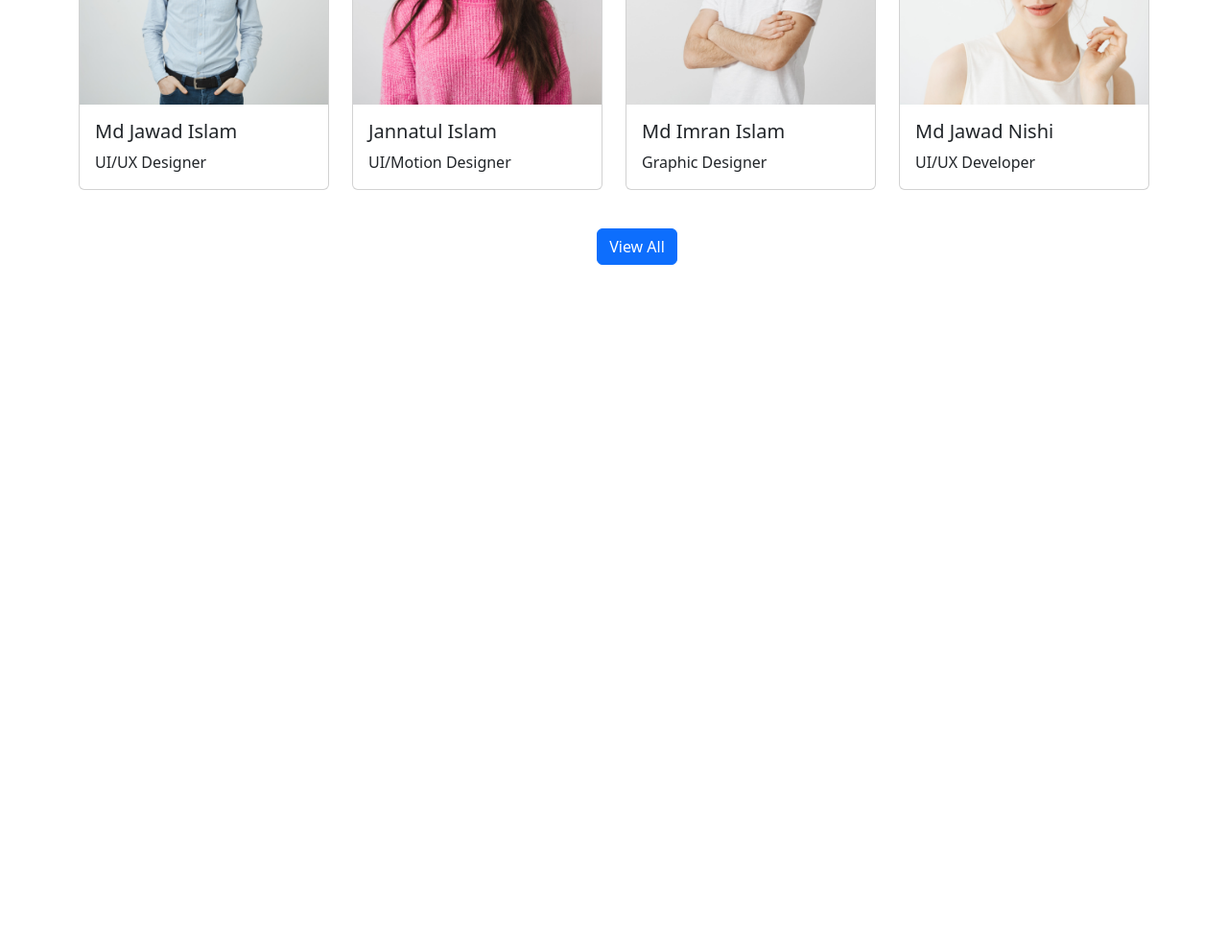
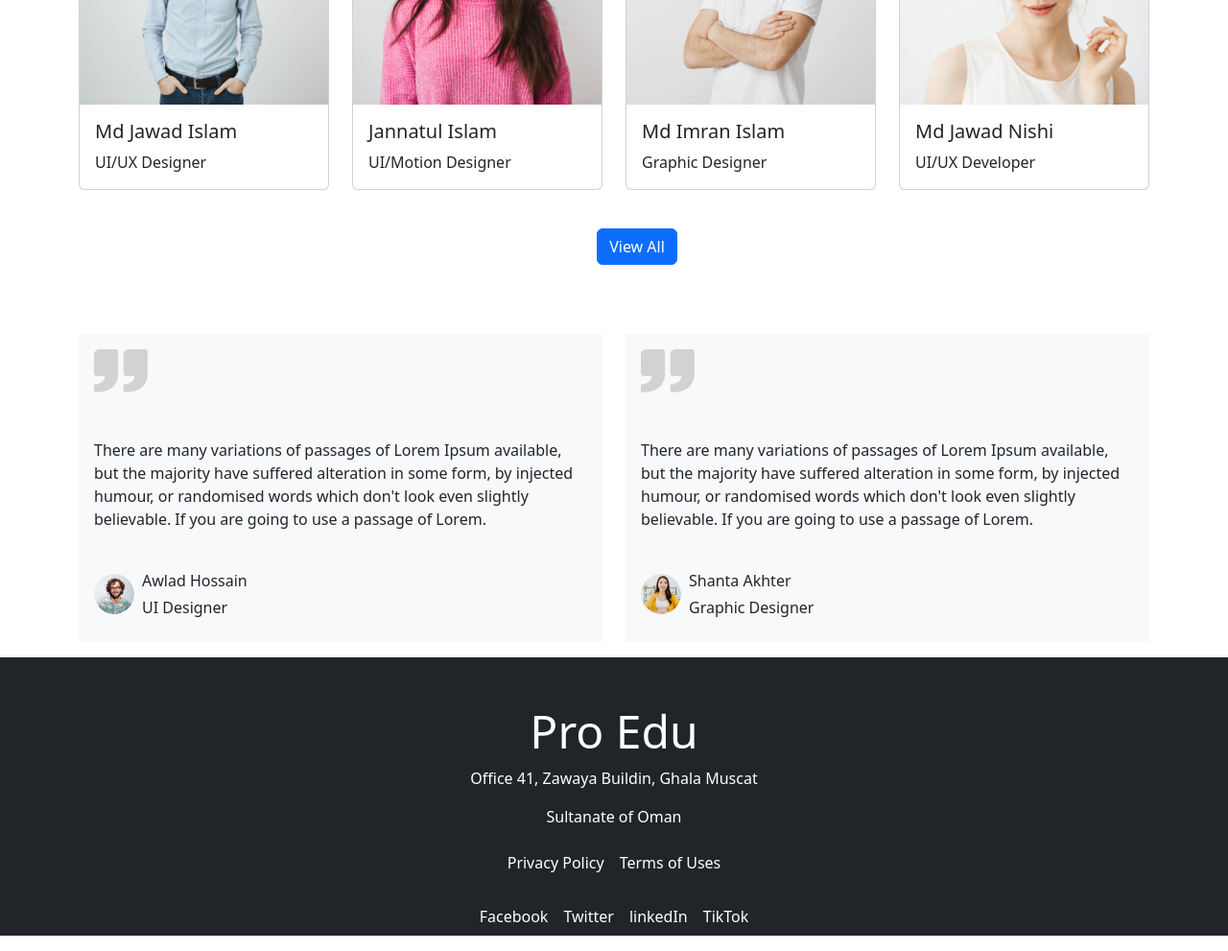
Before and after one commit to devMorshed/Projects, a plain HTML site: page edTech/index.html in a window 1280 px wide. Shown: the part 2317-3308 px from the top of the page at 96% size. Before the commit the page ends 2617 px from the top, so only its background shows below. Drawn offline with nearby package versions, Linux system fonts and the light colour scheme.

Commit message:
Enogh for today

```diff
--- a/edTech/index.html
+++ b/edTech/index.html
@@ -302,9 +302,81 @@
   </section>
 
 
+  <section class="feedback container mt-5">
+    <div class="row">
+      <div class="col-md-6 mb-3">
+        <div class="bg-light active p-3">
+          <img src="/edTech/images/comma.png" alt="" class="h-100">
+          <div class="card-body">
+            <p class="card-text pt-5">
+              There are many variations of passages of Lorem Ipsum available, but the majority have suffered alteration in some form, by injected humour, or randomised words which don't look even slightly believable. If you are going to use a passage of Lorem.
+            </p>
+            <div class="qoute-profile d-flex">
+              <div class="qoute-photo pt-3 align-self-center">
+                <img src="/edTech/images/student/student-5.png" alt="" class="rounded-circle">
+              </div>
+              <div class=" p-2 qoute-info align-self-center">
+                <p class="card-title pt-3">
+                  Awlad Hossain
+                </p>
+                <p class="card-text pt-1">
+                  UI Designer
+                </p>
+              </div>
+            </div>
 
+          </div>
+        </div>
+      </div>
+      <div class="col-md-6">
+        <div class="bg-light p-3">
+          <img src="/edTech/images/comma.png" alt="" class="h-100">
+          <div class="card-body">
+            <p class="card-text pt-5">
+              There are many variations of passages of Lorem Ipsum available, but the majority have suffered alteration in some form, by injected humour, or randomised words which don't look even slightly believable. If you are going to use a passage of Lorem.
+            </p>
+            <div class="qoute-profile d-flex">
+              <div class="qoute-photo pt-3 align-self-center">
+                <img src="/edTech/images/student/student-6.png" alt="" class="rounded-circle">
+              </div>
+              <div class=" p-2 qoute-info align-self-center">
+                <p class="card-title pt-3">
+                  Shanta Akhter
+                </p>
+                <p class="card-text pt-1">
+                  Graphic Designer
+                </p>
+              </div>
+            </div>
+
+          </div>
+        </div>
+      </div>
+    </div>
+
+  </section>
 
 </body>
+<footer class="text-center text-white bg-dark w-100 pt-5">
+
+<h5 class="display-5">Pro Edu</h5>
+
+<p>Office 41, Zawaya Buildin, Ghala Muscat</p>
+<p>Sultanate of Oman</p>
+
+<ul class="policy-terms d-inline-flex list-inline">
+  <li class="p-2">Privacy Policy </li>
+  <li class="p-2">Terms of Uses</li>
+</ul>
+
+<ul class="d-flex justify-content-center  list-inline">
+  <li class="p-2">Facebook</li>
+  <li class="p-2">Twitter</li>
+  <li class="p-2">linkedIn  </li>
+  <li class="p-2">TikTok</li>
+</ul>
+
+</footer>
 
 <!-- JavaScript Bundle with Popper -->
 <script src="https://cdn.jsdelivr.net/npm/bootstrap@5.2.3/dist/js/bootstrap.bundle.min.js" integrity="sha384-kenU1KFdBIe4zVF0s0G1M5b4hcpxyD9F7jL+jjXkk+Q2h455rYXK/7HAuoJl+0I4" crossorigin="anonymous"></script>
```
